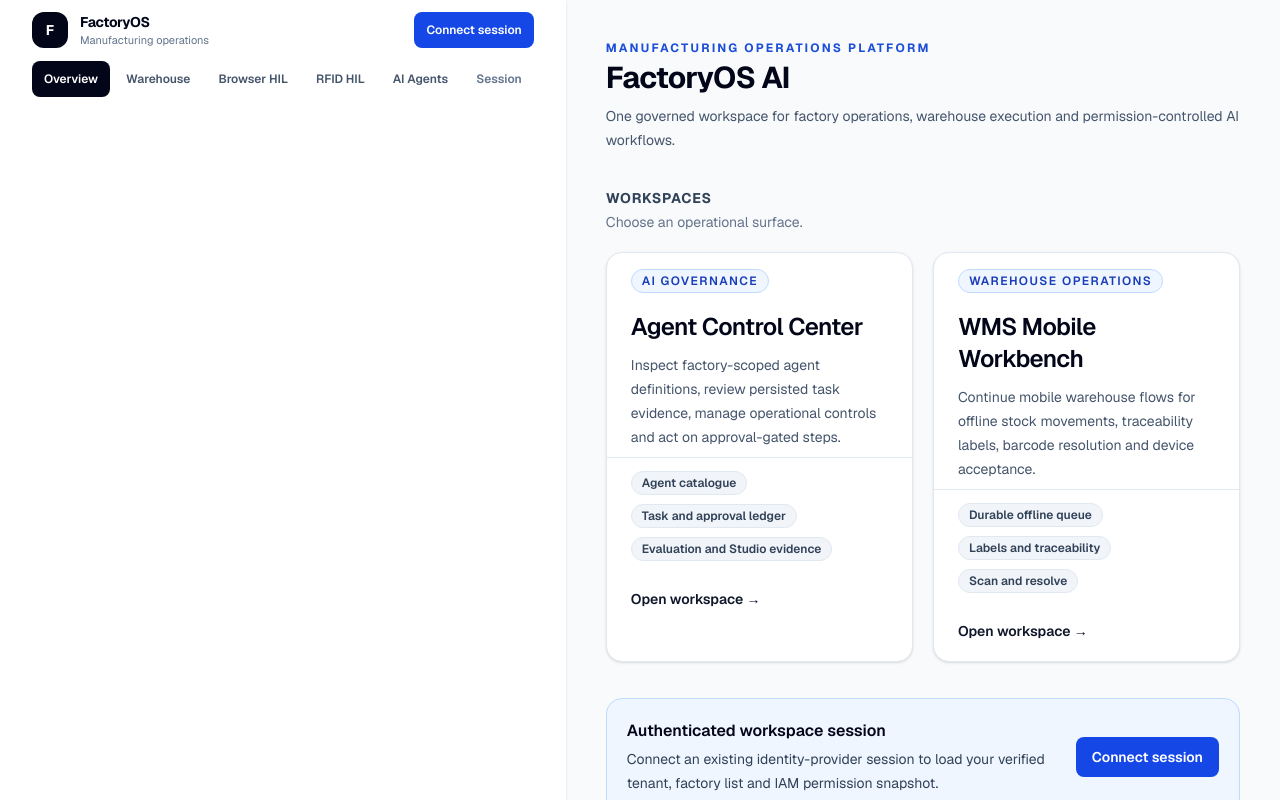
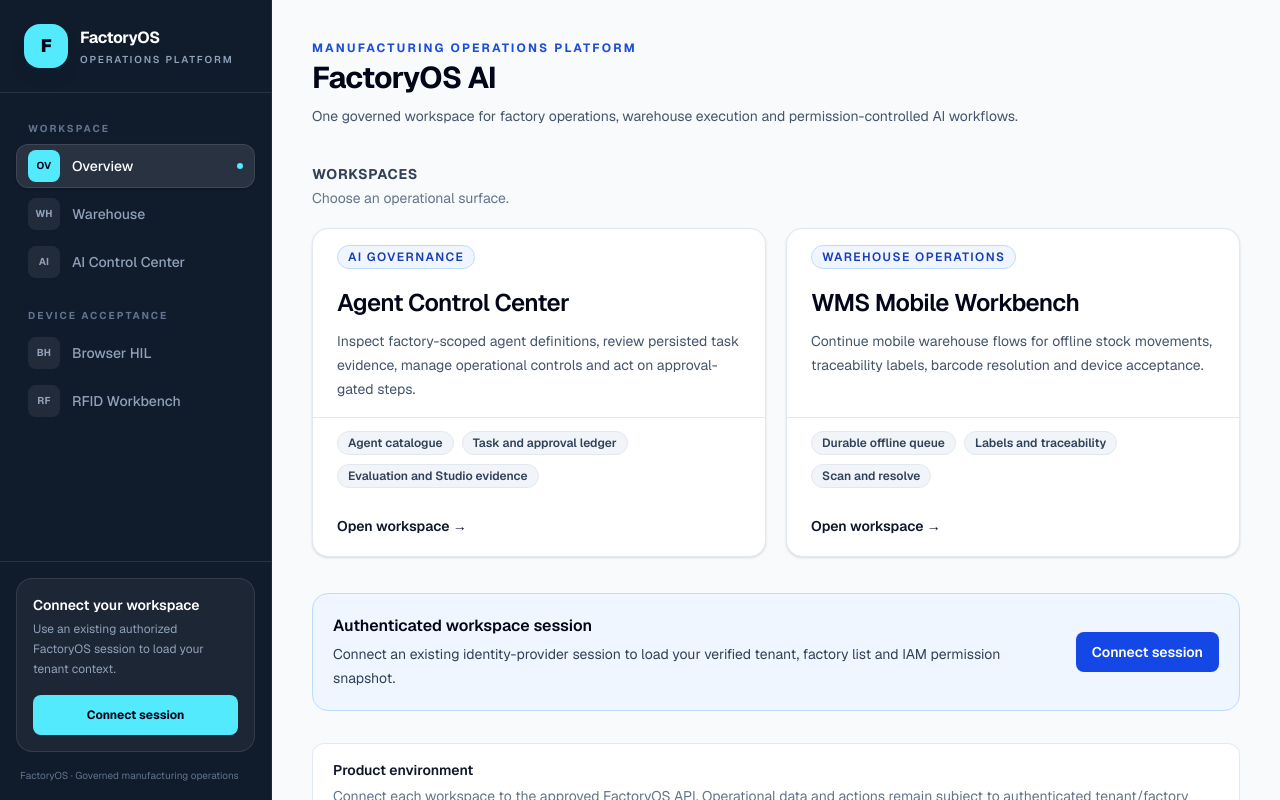
Before and after one commit to RakibulhasanUtsho07/factoryos, a Next.js app in the folder apps/web/: page / in a window 1280 px wide. Shown: the top 800 px of the page. Built offline with nearby package versions, Linux system fonts and the light colour scheme.

Commit message:
feat(web): redesign workspace navigation and session context

```diff
--- a/apps/web/src/components/workspace-navigation.tsx
+++ b/apps/web/src/components/workspace-navigation.tsx
@@ -5,138 +5,213 @@ import { usePathname } from "next/navigation";
 
 import { useFactoryOsSession } from "@/components/auth/factoryos-session-provider";
 
-const navigation = [
-  { href: "/", label: "Overview" },
-  { href: "/wms", label: "Warehouse" },
-  { href: "/wms/browser-acceptance", label: "Browser HIL" },
-  { href: "/wms/rfid", label: "RFID HIL" },
-  { href: "/ai/agents", label: "AI Agents" },
+const navigationGroups = [
+  {
+    label: "WORKSPACE",
+    items: [
+      { href: "/", label: "Overview", short: "OV" },
+      { href: "/wms", label: "Warehouse", short: "WH" },
+      { href: "/ai/agents", label: "AI Control Center", short: "AI" },
+    ],
+  },
+  {
+    label: "DEVICE ACCEPTANCE",
+    items: [
+      { href: "/wms/browser-acceptance", label: "Browser HIL", short: "BH" },
+      { href: "/wms/rfid", label: "RFID Workbench", short: "RF" },
+    ],
+  },
 ] as const;
+
+function isActive(pathname: string, href: string) {
+  return href === "/" ? pathname === "/" : pathname === href || pathname.startsWith(href + "/");
+}
 
 export function WorkspaceNavigation() {
   const pathname = usePathname();
-  const {
-    status,
-    snapshot,
-    activeFactoryId,
-    selectFactory,
-    disconnect,
-  } = useFactoryOsSession();
-
+  const { status, snapshot, activeFactoryId, selectFactory, disconnect } = useFactoryOsSession();
   const connected = status === "connected" && snapshot !== null;
   const activeFactory = snapshot?.factories.find((factory) => factory.id === activeFactoryId);
 
-  return (
-    <header className="sticky top-0 z-40 border-b border-slate-200 bg-white/95 shadow-sm backdrop-blur">
-      <div className="mx-auto flex w-full max-w-7xl flex-col gap-3 px-4 py-3 sm:px-6 lg:px-8">
-        <div className="flex min-w-0 items-center justify-between gap-3">
-          <Link
-            href="/"
-            aria-label="FactoryOS overview"
-            className="flex min-w-0 items-center gap-3 rounded-lg focus-visible:outline focus-visible:outline-2 focus-visible:outline-offset-2 focus-visible:outline-blue-700"
-          >
-            <span aria-hidden="true" className="flex size-9 shrink-0 items-center justify-center rounded-xl bg-slate-950 text-sm font-bold text-white">
-              F
-            </span>
-            <span className="min-w-0">
-              <span className="block truncate text-sm font-bold tracking-tight text-slate-950">FactoryOS</span>
-              <span className="block truncate text-[11px] text-slate-500">Manufacturing operations</span>
-            </span>
-          </Link>
-
-          <div className="flex min-w-0 items-center justify-end gap-2">
-            {connected && snapshot ? (
-              <>
-                <div className="hidden min-w-0 text-right sm:block">
-                  <p className="max-w-48 truncate text-xs font-semibold text-slate-900">
-                    {snapshot.user.displayName}
+  const navigationLinks = (
+    <nav aria-label="Primary workspace navigation" className="space-y-6">
+      {navigationGroups.map((group) => (
+        <div key={group.label}>
+          <p className="mb-2 px-3 text-[10px] font-bold tracking-[0.2em] text-slate-500">
+            {group.label}
           </p>
-                  <p className="max-w-48 truncate text-[11px] text-slate-500">
-                    {snapshot.tenant.name}
-                  </p>
-                </div>
-                <label className="sr-only" htmlFor="workspace-factory-context">
-                  Display-only factory context
-                </label>
-                <select
-                  id="workspace-factory-context"
-                  value={activeFactoryId}
-                  onChange={(event) => selectFactory(event.target.value)}
-                  className="min-h-9 max-w-44 rounded-lg border border-slate-300 bg-white px-2 text-xs font-semibold text-slate-700 focus-visible:outline focus-visible:outline-2 focus-visible:outline-offset-2 focus-visible:outline-blue-700 sm:max-w-56 sm:px-3"
-                >
-                  <option value="">No factory selected</option>
-                  {snapshot.factories.map((factory) => (
-                    <option
-                      key={factory.id}
-                      value={factory.id}
-                      disabled={factory.status.toUpperCase() !== "ACTIVE"}
-                    >
-                      {factory.code} · {factory.name}
-                    </option>
-                  ))}
-                </select>
-                <button
-                  type="button"
-                  onClick={disconnect}
-                  className="min-h-9 shrink-0 rounded-lg border border-slate-300 px-2.5 text-xs font-semibold text-slate-700 hover:bg-slate-50 focus-visible:outline focus-visible:outline-2 focus-visible:outline-offset-2 focus-visible:outline-blue-700 sm:px-3"
-                >
-                  Disconnect
-                </button>
-              </>
-            ) : (
-              <Link
-                href="/session"
-                className="inline-flex min-h-9 items-center rounded-lg bg-blue-700 px-3 text-xs font-semibold text-white hover:bg-blue-800 focus-visible:outline focus-visible:outline-2 focus-visible:outline-offset-2 focus-visible:outline-blue-700"
-              >
-                {status === "connecting" ? "Connecting…" : "Connect session"}
-              </Link>
-            )}
-          </div>
-        </div>
-
-        <nav
-          aria-label="Primary workspace navigation"
-          className="-mx-1 flex max-w-full items-center gap-1 overflow-x-auto px-1 pb-1"
-        >
-          {navigation.map((item) => {
-            const active = item.href === "/"
-              ? pathname === "/"
-              : pathname === item.href || pathname.startsWith(item.href + "/");
+          <div className="space-y-1">
+            {group.items.map((item) => {
+              const active = isActive(pathname, item.href);
               return (
                 <Link
                   key={item.href}
                   href={item.href}
                   aria-current={active ? "page" : undefined}
                   className={[
-                  "inline-flex min-h-9 shrink-0 items-center rounded-lg px-3 text-xs font-semibold transition-colors",
-                  "focus-visible:outline focus-visible:outline-2 focus-visible:outline-offset-2 focus-visible:outline-blue-700",
+                    "group flex min-h-11 items-center gap-3 rounded-xl px-3 text-sm font-medium transition-colors",
+                    "focus-visible:outline focus-visible:outline-2 focus-visible:outline-offset-2 focus-visible:outline-cyan-300",
                     active
-                    ? "bg-slate-950 text-white"
-                    : "text-slate-600 hover:bg-slate-100 hover:text-slate-950",
+                      ? "bg-white/10 text-white shadow-sm ring-1 ring-inset ring-white/10"
+                      : "text-slate-400 hover:bg-white/[0.06] hover:text-white",
+                  ].join(" ")}
+                >
+                  <span
+                    aria-hidden="true"
+                    className={[
+                      "flex size-8 shrink-0 items-center justify-center rounded-lg text-[10px] font-bold tracking-wide",
+                      active ? "bg-cyan-300 text-slate-950" : "bg-white/[0.07] text-slate-400 group-hover:text-white",
+                    ].join(" ")}
+                  >
+                    {item.short}
+                  </span>
+                  <span className="min-w-0 flex-1 truncate">{item.label}</span>
+                  {active ? <span aria-hidden="true" className="size-1.5 rounded-full bg-cyan-300" /> : null}
+                </Link>
+              );
+            })}
+          </div>
+        </div>
+      ))}
+    </nav>
+  );
+
+  return (
+    <>
+      <aside className="hidden w-[272px] shrink-0 flex-col border-r border-slate-800 bg-[#101b2b] text-white md:sticky md:top-0 md:flex md:h-screen">
+        <div className="flex items-center gap-3 border-b border-white/10 px-6 py-6">
+          <span className="flex size-11 items-center justify-center rounded-2xl bg-cyan-300 text-lg font-black tracking-tight text-slate-950 shadow-lg shadow-cyan-950/20">
+            F
+          </span>
+          <span className="min-w-0">
+            <span className="block text-base font-bold tracking-tight">FactoryOS</span>
+            <span className="mt-0.5 block text-[10px] font-semibold uppercase tracking-[0.18em] text-slate-400">
+              Operations platform
+            </span>
+          </span>
+        </div>
+
+        <div className="flex-1 overflow-y-auto px-4 py-7">
+          {navigationLinks}
+        </div>
+
+        <div className="border-t border-white/10 p-4">
+          {connected && snapshot ? (
+            <div className="rounded-2xl border border-white/10 bg-white/[0.05] p-4">
+              <div className="flex items-center gap-2">
+                <span className="size-2 rounded-full bg-emerald-400" />
+                <p className="text-[10px] font-bold uppercase tracking-[0.16em] text-emerald-300">
+                  Session connected
+                </p>
+              </div>
+              <p className="mt-3 truncate text-sm font-semibold text-white">{snapshot.user.displayName}</p>
+              <p className="mt-1 truncate text-xs text-slate-400">{snapshot.tenant.name}</p>
+              <label className="mt-4 block text-[10px] font-semibold uppercase tracking-wider text-slate-400" htmlFor="workspace-factory-context">
+                Factory context
+              </label>
+              <select
+                id="workspace-factory-context"
+                value={activeFactoryId}
+                onChange={(event) => selectFactory(event.target.value)}
+                className="mt-2 min-h-10 w-full rounded-lg border border-white/10 bg-[#17263a] px-2.5 text-xs font-medium text-white focus-visible:outline focus-visible:outline-2 focus-visible:outline-cyan-300"
+              >
+                <option value="">No factory selected</option>
+                {snapshot.factories.map((factory) => (
+                  <option key={factory.id} value={factory.id} disabled={factory.status.toUpperCase() !== "ACTIVE"}>
+                    {factory.code} · {factory.name}
+                  </option>
+                ))}
+              </select>
+              {activeFactory ? (
+                <p className="mt-2 text-[10px] leading-4 text-slate-400">
+                  Display context only · {activeFactory.code}
+                </p>
+              ) : null}
+              <button
+                type="button"
+                onClick={disconnect}
+                className="mt-3 min-h-9 w-full rounded-lg border border-white/10 px-3 text-xs font-semibold text-slate-300 transition hover:bg-white/10 hover:text-white focus-visible:outline focus-visible:outline-2 focus-visible:outline-cyan-300"
+              >
+                Disconnect session
+              </button>
+            </div>
+          ) : (
+            <div className="rounded-2xl border border-white/10 bg-white/[0.05] p-4">
+              <p className="text-sm font-semibold text-white">Connect your workspace</p>
+              <p className="mt-1 text-xs leading-5 text-slate-400">
+                Use an existing authorized FactoryOS session to load your tenant context.
+              </p>
+              <Link
+                href="/session"
+                className="mt-4 flex min-h-10 items-center justify-center rounded-lg bg-cyan-300 px-3 text-xs font-bold text-slate-950 transition hover:bg-cyan-200 focus-visible:outline focus-visible:outline-2 focus-visible:outline-offset-2 focus-visible:outline-cyan-200"
+              >
+                {status === "connecting" ? "Connecting…" : "Connect session"}
+              </Link>
+            </div>
+          )}
+          <p className="mt-4 px-1 text-[10px] leading-4 text-slate-500">
+            FactoryOS · Governed manufacturing operations
+          </p>
+        </div>
+      </aside>
+
+      <header className="sticky top-0 z-40 border-b border-slate-200 bg-white/95 px-4 py-3 shadow-sm backdrop-blur md:hidden">
+        <div className="flex items-center justify-between gap-3">
+          <Link href="/" className="flex min-w-0 items-center gap-2.5 rounded-lg focus-visible:outline focus-visible:outline-2 focus-visible:outline-offset-2 focus-visible:outline-brand-600">
+            <span className="flex size-9 items-center justify-center rounded-xl bg-[#101b2b] text-sm font-black text-cyan-300">F</span>
+            <span className="min-w-0">
+              <span className="block text-sm font-bold text-slate-950">FactoryOS</span>
+              <span className="block text-[10px] text-slate-500">Operations platform</span>
+            </span>
+          </Link>
+          {connected ? (
+            <button type="button" onClick={disconnect} className="min-h-9 rounded-lg border border-slate-200 px-3 text-xs font-semibold text-slate-700">
+              Disconnect
+            </button>
+          ) : (
+            <Link href="/session" className="inline-flex min-h-9 items-center rounded-lg bg-slate-950 px-3 text-xs font-semibold text-white">
+              {status === "connecting" ? "Connecting…" : "Connect"}
+            </Link>
+          )}
+        </div>
+        {connected && snapshot ? (
+          <div className="mt-3 flex items-center gap-2">
+            <span className="size-2 shrink-0 rounded-full bg-emerald-500" />
+            <span className="min-w-0 flex-1 truncate text-xs font-medium text-slate-600">
+              {snapshot.tenant.name}{activeFactory ? " · " + activeFactory.code : ""}
+            </span>
+            <label className="sr-only" htmlFor="mobile-factory-context">Factory context</label>
+            <select id="mobile-factory-context" value={activeFactoryId} onChange={(event) => selectFactory(event.target.value)} className="min-h-8 max-w-36 rounded-lg border border-slate-200 bg-white px-2 text-[11px] text-slate-700">
+              <option value="">No factory</option>
+              {snapshot.factories.map((factory) => (
+                <option key={factory.id} value={factory.id} disabled={factory.status.toUpperCase() !== "ACTIVE"}>
+                  {factory.code} · {factory.name}
+                </option>
+              ))}
+            </select>
+          </div>
+        ) : null}
+        <div className="mt-3 -mx-1 overflow-x-auto px-1 pb-0.5">
+          <div className="flex min-w-max gap-1">
+            {navigationGroups.flatMap((group) => group.items).map((item) => {
+              const active = isActive(pathname, item.href);
+              return (
+                <Link
+                  key={item.href}
+                  href={item.href}
+                  aria-current={active ? "page" : undefined}
+                  className={[
+                    "inline-flex min-h-9 items-center rounded-lg px-3 text-xs font-semibold",
+                    active ? "bg-slate-950 text-white" : "text-slate-600 hover:bg-slate-100",
                   ].join(" ")}
                 >
                   {item.label}
                 </Link>
               );
             })}
-          <Link
-            href="/session"
-            aria-current={pathname === "/session" ? "page" : undefined}
-            className={[
-              "inline-flex min-h-9 shrink-0 items-center rounded-lg px-3 text-xs font-semibold transition-colors",
-              "focus-visible:outline focus-visible:outline-2 focus-visible:outline-offset-2 focus-visible:outline-blue-700",
-              pathname === "/session" ? "bg-blue-50 text-blue-800" : "text-slate-500 hover:bg-slate-100 hover:text-slate-900",
-            ].join(" ")}
-          >
-            Session
-          </Link>
-        </nav>
           </div>
-      {connected && activeFactory ? (
-        <div className="border-t border-emerald-100 bg-emerald-50/70 px-4 py-1.5 text-center text-[11px] font-medium text-emerald-900 sm:px-6 lg:px-8">
-          Display-only context: {snapshot?.tenant.slug} · Selected factory: {activeFactory.code} · Operational pages use their separately configured API scope.
         </div>
-      ) : null}
       </header>
+    </>
   );
 }
```
Lines whose indentation alone changed are shown as unchanged.
